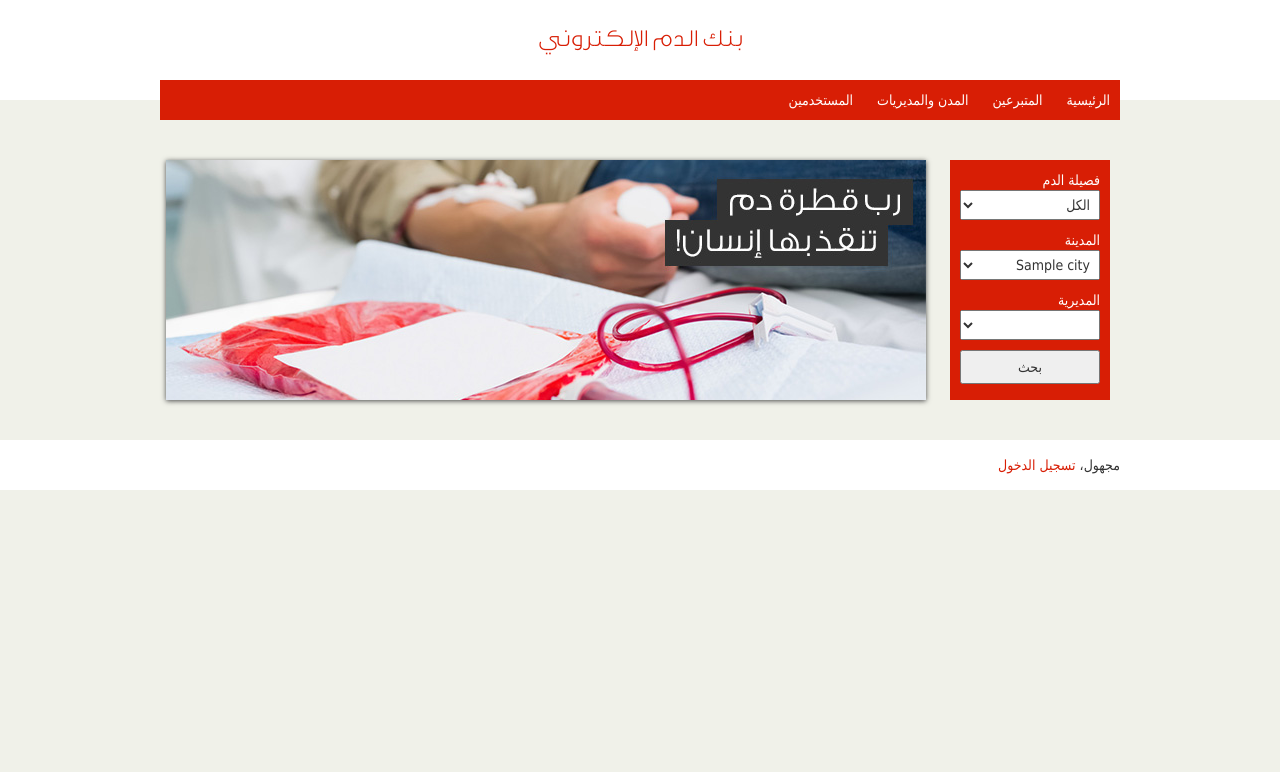
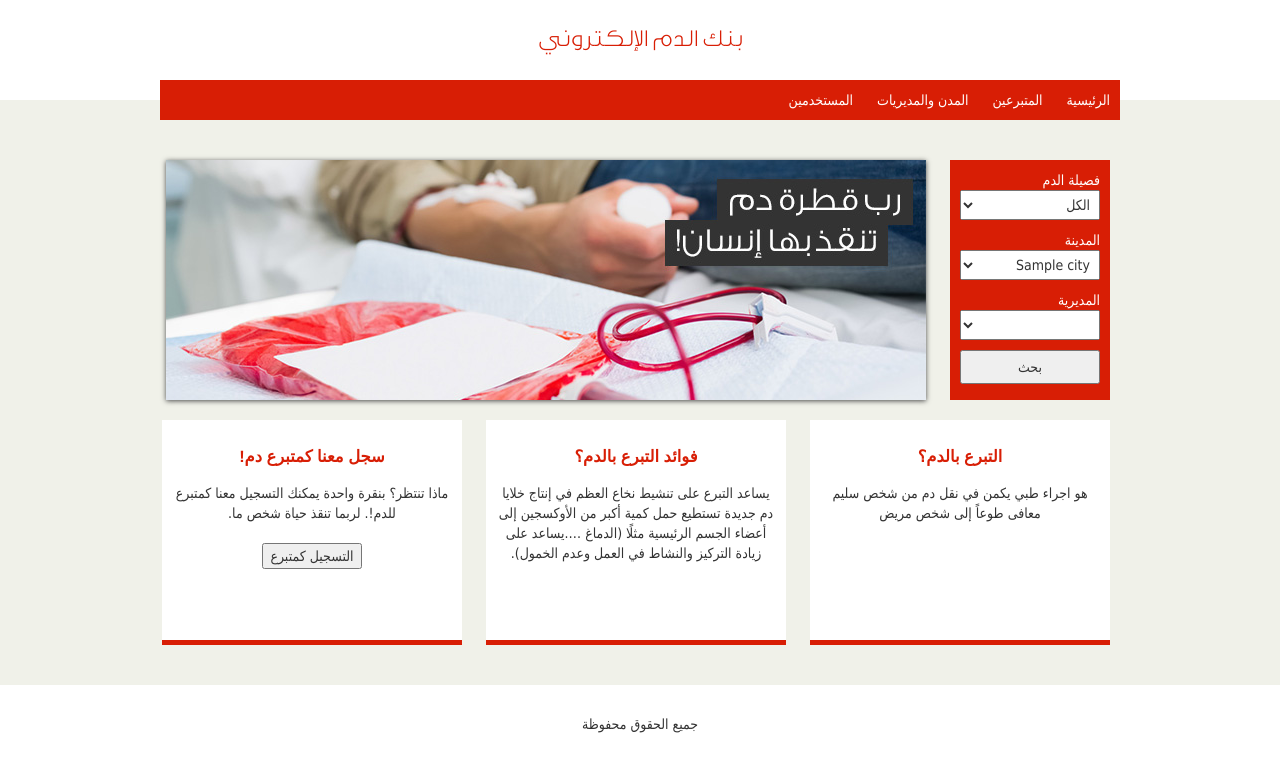
Before and after one commit to nash-ye/ebloodbank, a PHP site: page / in a window 1280 px wide. Shown: the top 772 px of the page. Run offline with PHP 8.4, Linux system fonts and the light colour scheme; tables that the repository leaves empty or names only in its code hold one stand-in row (values such as "Sample post").

Commit message:
eBloodBank 0.4.8-alpha

```diff
--- a/app/c/Donor.php
+++ b/app/c/Donor.php
@@ -15,7 +15,7 @@
 
 		if ( isset( $_POST['action'] ) && 'submit_donor' === $_POST['action'] ) {
 
-			if ( current_user_can( 'add_donor' ) ) {
+			if ( current_user_can( 'add_donor' ) || ( ! Sessions::is_signed_in() && anonymous_can( 'add_donor' ) ) ) {
 
 				$donor_data = array();
 
@@ -83,7 +83,7 @@
 	 */
 	public function output_response() {
 
-		if ( current_user_can( 'add_donor' ) ) {
+		if ( current_user_can( 'add_donor' ) || ( ! Sessions::is_signed_in() && anonymous_can( 'add_donor' ) ) ) {
 			$view = new Donor_View();
 		} else {
 			$view = new Error401_View();
--- a/app/v/FrontPage.php
+++ b/app/v/FrontPage.php
@@ -106,6 +106,25 @@
 
 			</div>
 
+			<div id="blocks" class="row">
+
+				<div id="block-1" class="column block">
+					<h3>التبرع بالدم؟</h3>
+					<p>هو اجراء طبي يكمن في نقل دم من شخص سليم معافى طوعاً إلى شخص مريض </p>
+				</div>
+
+				<div id="block-2" class="column block">
+					<h3>فوائد التبرع بالدم؟</h3>
+					<p>يساعد التبرع على تنشيط نخاع العظم في إنتاج خلايا دم جديدة تستطيع حمل كمية أكبر من الأوكسجين إلى أعضاء الجسم الرئيسية مثلًا (الدماغ ….يساعد على زيادة التركيز والنشاط في العمل وعدم الخمول).</p>
+				</div>
+
+				<div id="block-3" class="column block">
+					<h3>سجل معنا كمتبرع دم!</h3>
+					<p>ماذا تنتظر؟ بنقرة واحدة يمكنك التسجيل معنا كمتبرع للدم!. لربما تنقذ حياة شخص ما.<br /><br /><a href="<?php site_url( array( 'page' => 'add-donor' ) ) ?>"><button type="button">التسجيل كمتبرع</button></a></p>
+				</div>
+
+			</div>
+
 		<?php
 
 		$this->template_footer();
--- a/app/v/View.php
+++ b/app/v/View.php
@@ -63,7 +63,16 @@
 											<li><a href="<?php site_url( array( 'page' => 'distrs' ) ) ?>">المديريات</a></li>
 										</ul>
 									</li>
-									<li><a href="<?php site_url( array( 'page' => 'users' ) ) ?>">المستخدمين</a></li>
+									<li>
+										<a href="<?php site_url( array( 'page' => 'users' ) ) ?>">المستخدمين</a>
+										<ul>
+											<?php if ( Sessions::is_signed_in() ) : ?>
+												<li><a href="<?php site_url( array( 'page' => 'signin', 'action' => 'signout' ) ) ?>">تسجيل الخروج</a></li>
+											<?php else: ?>
+												<li><a href="<?php site_url( array( 'page' => 'signin' ) ) ?>">تسجيل الدخول</a></li>
+											<?php endif; ?>
+										</ul>
+									</li>
 								</ul>
 
 							</nav>
@@ -71,6 +80,8 @@
 						</div>
 
 					</header>
+
+					<div id="container">
 
 						<section id="content">
 
@@ -92,16 +103,12 @@
 
 						</section> <!-- #content -->
 
+					</div> <!-- #container -->
+
 					<footer id="footer">
 
 						<div class="wrapper">
-
-							<?php if ( Sessions::is_signed_in() ) : ?>
-								<p><?php printf( '<b>%s</b>، <a href="%s">تسجيل الخروج</a>', Sessions::get_current_user()->get( 'user_logon' ), get_site_url( array( 'page' => 'signin', 'action' => 'signout' ) ) ) ?></p>
-							<?php else: ?>
-								<p>مجهول، <a href="<?php site_url( array( 'page' => 'signin' ) ) ?>">تسجيل الدخول</a></p>
-							<?php endif; ?>
-
+							<p class="copyrights">جميع الحقوق محفوظة</p>
 						</div>
 
 					</footer>
--- a/assets/css/style.css
+++ b/assets/css/style.css
@@ -26,10 +26,14 @@
     font-size: 14px;
     line-height: 20px;
     unicode-bidi: embed;
-    background-color: #f0f1e9;
+    background-color: #fff;
     font-family: Tahoma, Helvetica, Arial, sans-serif;
 }
 
+a {
+    color: #333;
+    text-decoration: underline;
+}
 h1,
 h2,
 h3,
@@ -142,8 +146,11 @@
  * ----------------------------------------------------------------------------
  */
 
+#container {
+    background: #f0f1e9;
+}
 #content {
-    margin: 60px 0 40px 0;
+    padding: 60px 0 40px 0;
 }
 
 /* Page Header */
@@ -214,7 +221,7 @@
 .row .column {
     white-space: normal;
     display: inline-block;
-    vertical-align: middle;
+    vertical-align: top;
 }
 
 /* FrontPage Header */
@@ -256,6 +263,24 @@
     padding: 5px;
 }
 
+/* FrontPage Blocks */
+
+#blocks {
+    margin: 20px 0 0 0;
+}
+.block {
+    width: 280px;
+    padding: 10px;
+    margin: 0 10px;
+    background: #fff;
+    min-height: 200px;
+    text-align: center;
+    border-bottom: 5px solid #d81e05;
+}
+.block h3 {
+    color: #d81e05;
+}
+
 /**
  * The Footer
  * ----------------------------------------------------------------------------
@@ -274,3 +299,6 @@
 #footer a:focus {
     color: #000;
 }
+.copyrights {
+    text-align: center;
+}
--- a/includes/capabilities.php
+++ b/includes/capabilities.php
@@ -222,6 +222,37 @@
 
 }
 
+/**
+ * @return bool
+ * @since 0.4.8
+ */
+function anonymous_can( $caps, $opt = 'AND' ) {
+
+	if ( empty( $caps ) ) {
+		return FALSE;
+	}
+
+	$role = new Role( 'anonymous', 'مجهول', array(
+
+		// Users
+		'view_user'         => TRUE,
+
+		// Donors
+		'add_donor'         => TRUE,
+		'view_donor'        => TRUE,
+
+		// Cites
+		'view_city'         => TRUE,
+
+		// Districts
+		'view_distr'        => TRUE,
+
+	) );
+
+	return $role->has_caps( (array) $caps, $opt );
+
+}
+
 /*** Settings *****************************************************************/
 
 Roles::add_role( new Role( 'administrator', 'مدير', array(
--- a/index.php
+++ b/index.php
@@ -14,7 +14,7 @@
  * @author Nashwan Doaqan<nashwan.doaqan@gmail.com>
  * @license http://www.gnu.org/licenses/gpl.txt GPL
  * @copyright (c) 2015, Nashwan Doaqan
- * @version 0.4.7-alpha
+ * @version 0.4.8-alpha
  */
 
 /*** Core Bootstrap ***********************************************************/
--- a/loader.php
+++ b/loader.php
@@ -4,7 +4,7 @@
 
 /*** Constants ****************************************************************/
 
-define( 'eBloodBank\VERSION', '0.4.7-alpha' );
+define( 'eBloodBank\VERSION', '0.4.8-alpha' );
 define( 'eBloodBank\DIR', dirname( __FILE__ ) );
 
 if ( ! defined( 'eBloodBank\DEBUG' ) ) {
```
Lines whose indentation alone changed are shown as unchanged.
